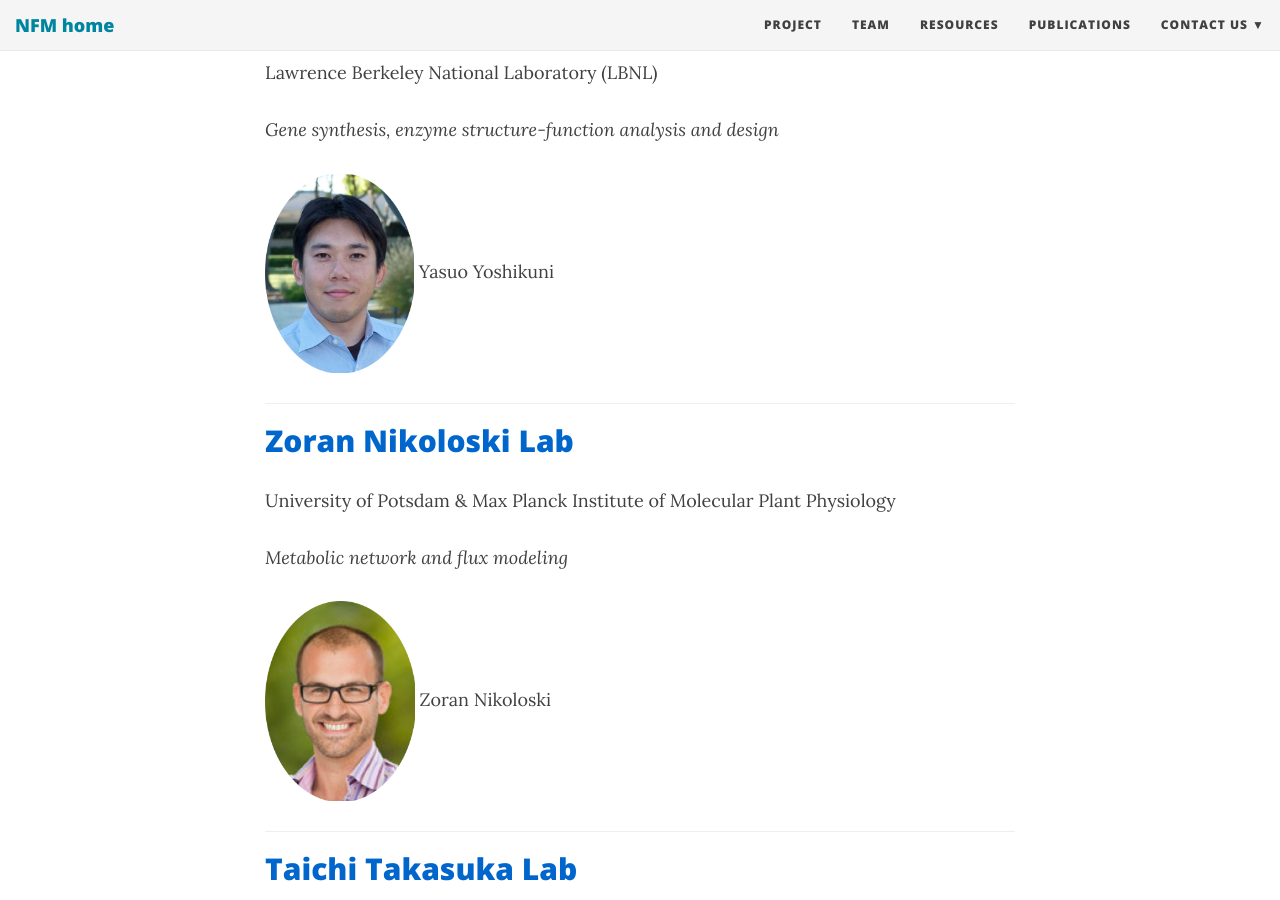
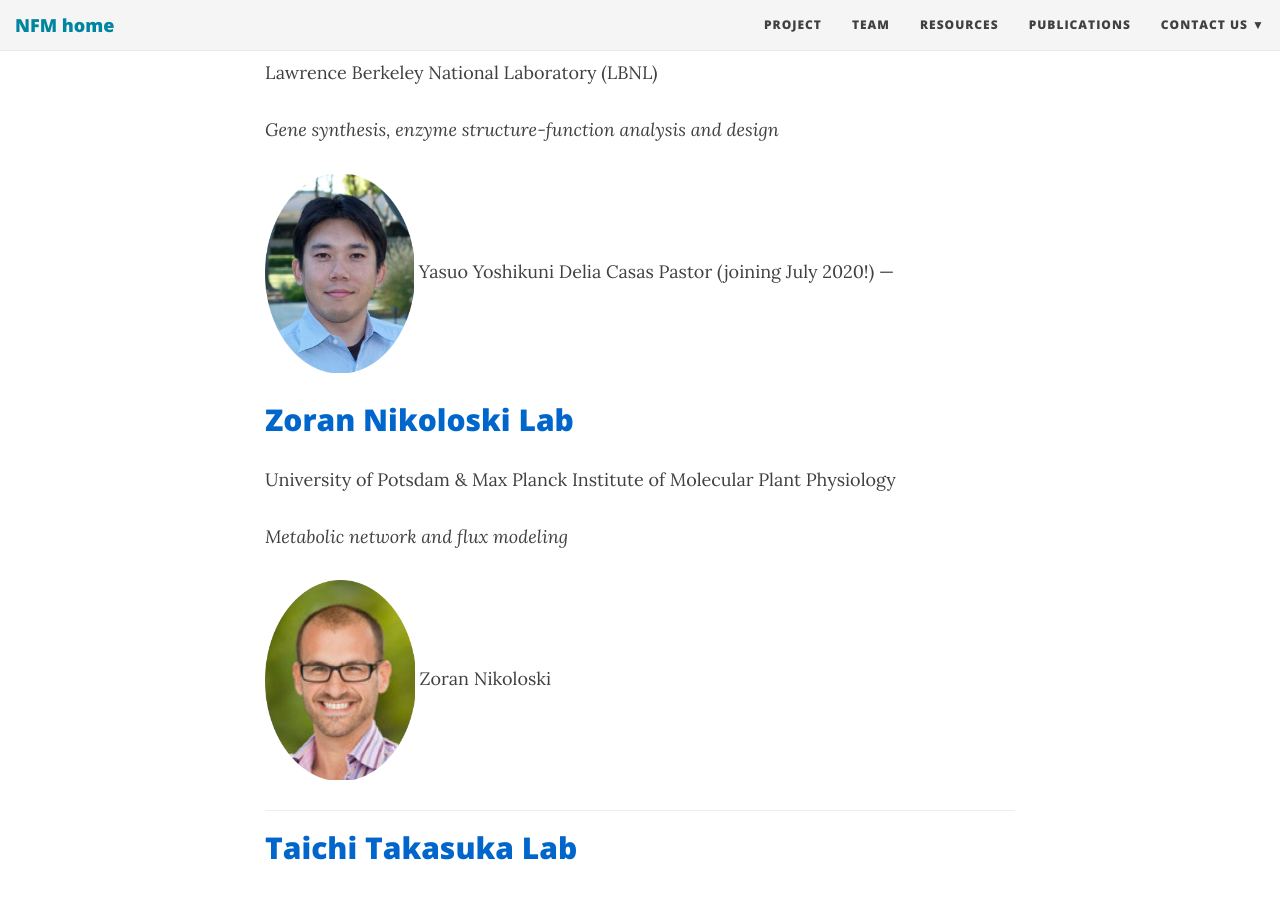
Before and after one commit to NfluxMap/NfluxMap.github.io, a Jekyll site: the page built from team.md, in a window 1280 px wide and 900 px high, scrolled down 1128 px. Built offline with Jekyll 4.4.1, drawn with Linux system fonts in a browser that asks for light colours; nearby versions of some CDN libraries; a style sheet for code colours, icons or effects is not loaded.

Commit message:
Update team.md

```diff
--- a/team.md
+++ b/team.md
@@ -34,7 +34,7 @@
 *Gene synthesis, enzyme structure-function analysis and design*
 
 <img src="../img/team/cYasuo.png" alt='ML' height="200px"> Yasuo Yoshikuni
-
+Delia Casas Pastor (joining July 2020!)
 ---
 
 ## [Zoran Nikoloski Lab](https://www.mpimp-golm.mpg.de/13193/Zoran_Nikoloski)
```
